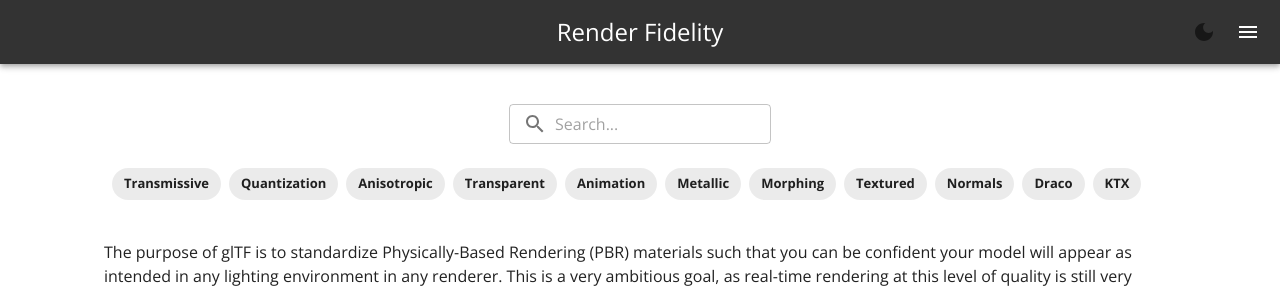
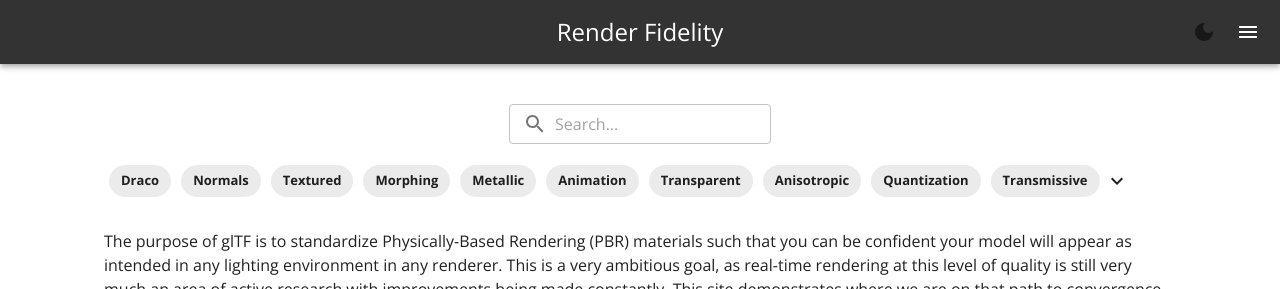
Before and after one commit to phasmatic3d/rfw, a Next.js app: page / in a window 1280 px wide. Shown: the top 289 px of the page. Built offline with nearby package versions, Linux system fonts and the light colour scheme; what @mui/material-nextjs would draw is missing.

Commit message:
Add 2 new tag layouts to landing page

```diff
--- a/src/components/LandingPage.tsx
+++ b/src/components/LandingPage.tsx
@@ -6,6 +6,10 @@ import Fuse from 'fuse.js'
 import ModelCard from "@/components/ModelCard";
 import tagsFile from "@/data/tags.json"
 import styles from "./LandingPage.module.css";
+import Accordion from '@mui/material/Accordion';
+import AccordionSummary from '@mui/material/AccordionSummary';
+import AccordionDetails from '@mui/material/AccordionDetails';
+import ExpandMoreIcon from '@mui/icons-material/ExpandMore';
 
 type ModelType = {
   name: string
@@ -22,6 +26,9 @@ export default function LandingPage({models}: LandingPageProps) {
   const [selectedTags, setSelectedTags] = React.useState(tags);
   const scrollWrapperRef = React.useRef<HTMLDivElement>(null);
   const [searchValue, setSearchValue] = React.useState("");
+  const [tagsExpanded, setTagsExpanded] = React.useState(false);
+
+  const tags2 = [tags[0], tags[1], tags[2]];
 
   const isMobile = useMediaQuery((theme) => theme.breakpoints.down("sm"));
 
@@ -69,6 +76,31 @@ export default function LandingPage({models}: LandingPageProps) {
     })
   }
 
+  const accordionChips = (
+    <Accordion>
+    <AccordionSummary
+      expandIcon={<ExpandMoreIcon />}
+      aria-controls="panel1-content"
+      id="panel1-header"
+    >
+      {tags2.map((t,i) => {return (<Chip key={t.name} sx={{fontWeight: 'bold'}} label={t.name} color={t.selected? "success" : "default"} clickable onClick={() => handleChipSelection(t)} onDelete={t.selected? () => handleChipDelete(t) : undefined}/>)})}
+
+    </AccordionSummary>
+    <AccordionDetails>
+      <Typography>
+      {selectedTags.map((t,i) => {return (<Chip key={t.name} sx={{fontWeight: 'bold'}} label={t.name} color={t.selected? "success" : "default"} clickable onClick={() => handleChipSelection(t)} onDelete={t.selected? () => handleChipDelete(t) : undefined}/>)})}
+      </Typography>
+    </AccordionDetails>
+  </Accordion>
+  )
+  const otherChips = (
+    <Box display={"flex"} flexWrap={"wrap"} flexDirection={"row-reverse"} height={tagsExpanded ? "100%" : 37} justifyContent={"flex-end"} style={{overflow: "hidden" }}>
+      <Box display={"flex"} alignItems={"center"} sx={{position: "relative"}}>
+        <ExpandMoreIcon onClick={() => setTagsExpanded(!tagsExpanded)} style={{/*position: "absolute", right: 0*/}} />
+      </Box>
+      {selectedTags.map((t,i) => {return (<Chip key={t.name} sx={{margin: "5px 5px", fontWeight: 'bold'}} label={t.name} color={t.selected? "success" : "default"} clickable onClick={() => handleChipSelection(t)} onDelete={t.selected? () => handleChipDelete(t) : undefined}/>)})}
+    </Box>
+  )
   const boxChip = (
     <Box ref={scrollWrapperRef} className={styles.chip_container}
             sx={{
@@ -101,6 +133,7 @@ export default function LandingPage({models}: LandingPageProps) {
   const fuse = new Fuse(Object.values(models), options)
 
   const result = (searchValue === "") ? Object.values(models).map(e => {return {item: e}}) : fuse.search(searchValue);
+  const result2 = result;
 
   return (
     <>
@@ -108,7 +141,9 @@ export default function LandingPage({models}: LandingPageProps) {
           <Box>
             <Search searchValueChange={handleSearchValueChange}/>
           </Box>
-          {boxChip}
+          {/*boxChip*/}
+          {/*accordionChips*/}
+          {otherChips}
         </Box>
 
         <Typography className={styles.text}>
@@ -122,10 +157,10 @@ export default function LandingPage({models}: LandingPageProps) {
         </Typography>
 
         {/* Components */}
-        <Grid container spacing={2} sx={{ justifyContent: "space-evenly"}}>
+        <Grid container style={{padding: 0, margin: 0}} spacing={2} sx={{ justifyContent: "space-evenly"}}>
         {/*Object.entries(models).filter((e,i) => searchValue.length <= i).map((e,i) => { return <ModelCard key={e.name} name={e.name}/>})*/}
         {/*Object.values(models).map((e,i) => { return <ModelCard key={e.name} name={e.name}/>})*/}
-        {result.map((e,i) => { return <ModelCard key={e.item.name} name={e.item.name}/>})}
+        {result2.map((e,i) => { return <ModelCard key={e.item.name} name={e.item.name}/>})}
         </Grid>
     </>
   );
```
